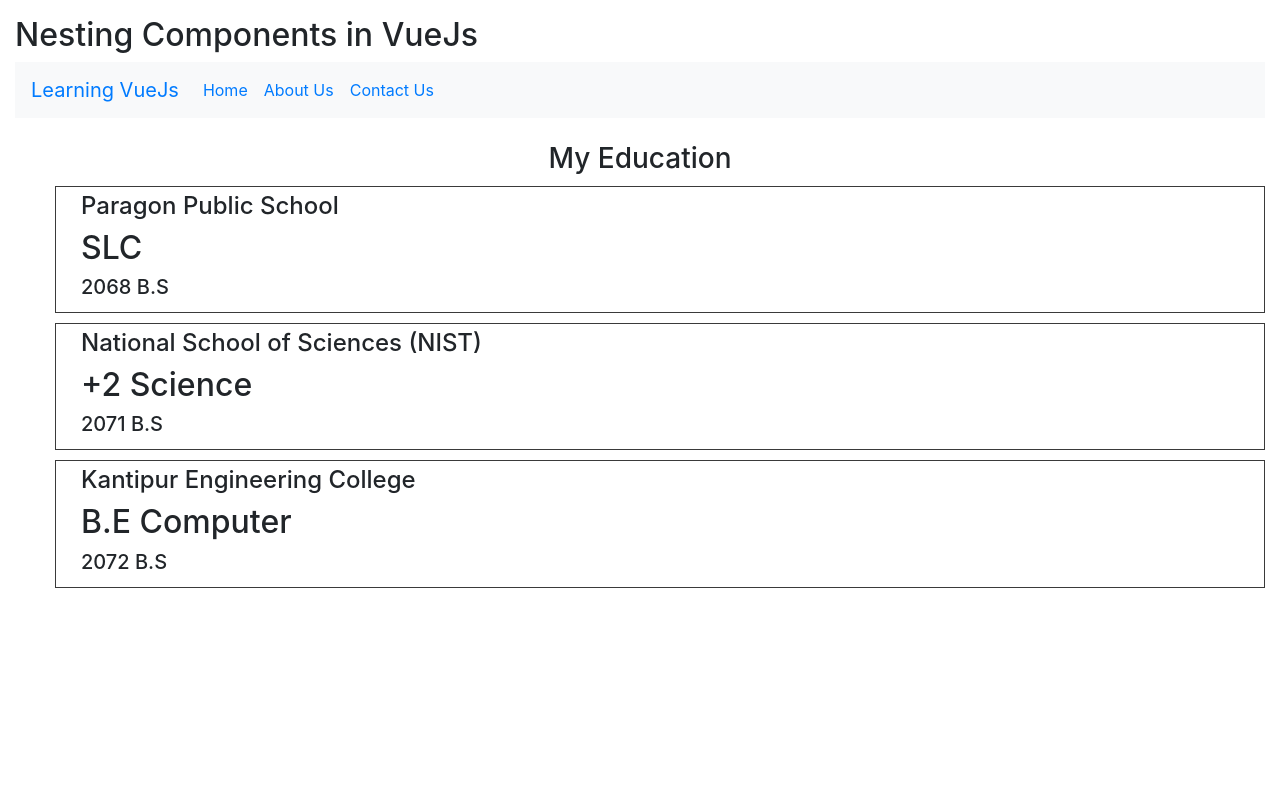
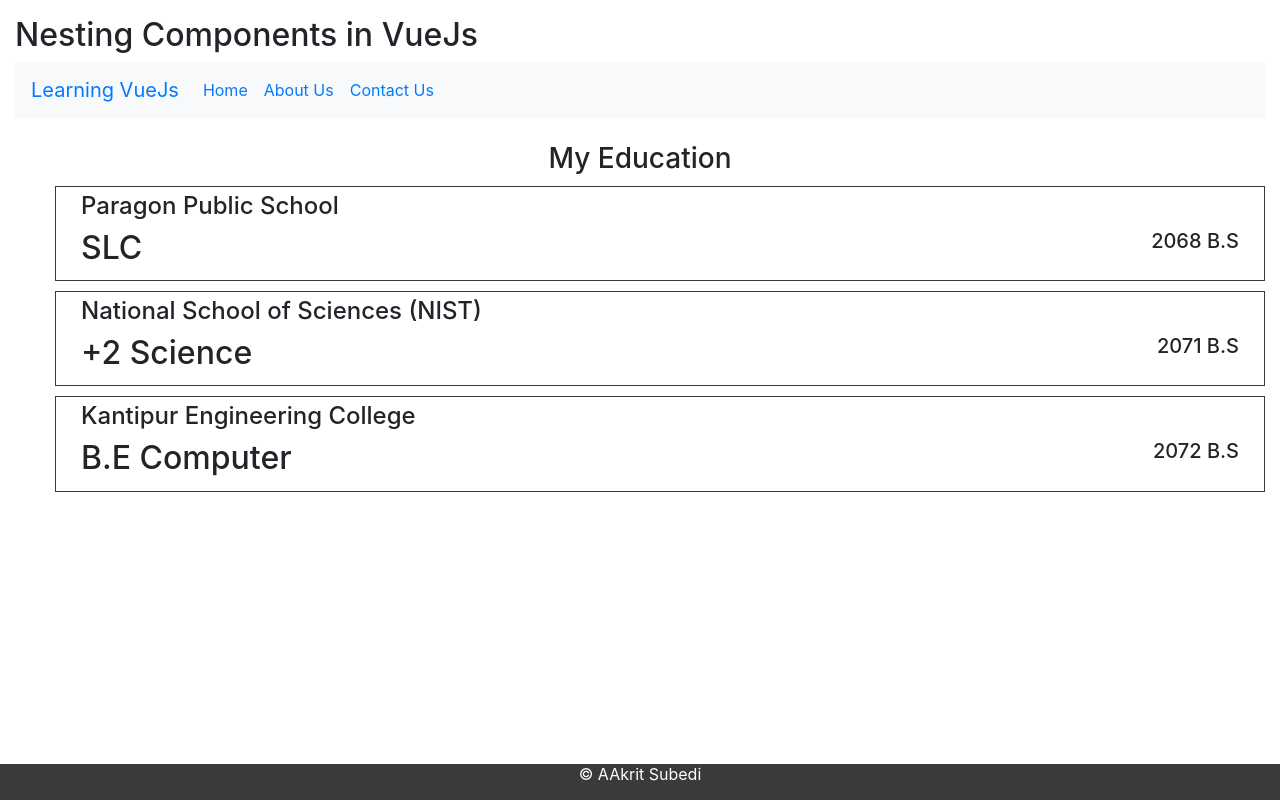
Before and after one commit to aakritsubedi/learning-vuejs, a Vue app: page /intermediate/nestingComponent in a window 1280 px wide. Built offline with nearby package versions, Linux system fonts and the light colour scheme.

Commit message:
Nesting Component: Integrate Footer and education list

```diff
--- a/src/components/13EducationList.vue
+++ b/src/components/13EducationList.vue
@@ -7,9 +7,9 @@
       v-on:click="edu.status = !edu.status"
     >
       <h4>{{edu.school}}</h4>
-      <div v-show="edu.status">
+      <div v-show="edu.status" class="clearfix">
+        <h5 class="float-right">{{edu.year}}</h5>
         <h2>{{edu.degree}}</h2>
-        <h5>{{edu.year}}</h5>
       </div>
     </li>
   </ul>
--- /dev/null
+++ b/src/components/13Footer.vue
@@ -0,0 +1,24 @@
+<template>
+  <div class="footer">
+    <p>&copy; AAkrit Subedi</p>
+  </div>
+</template>
+
+<script>
+export default {
+  name: "Footer"
+};
+</script>
+
+<style scoped>
+.footer {
+  position: fixed;
+  left: 0;
+  bottom: 0;
+  width: 100%;
+  line-height: 20px;
+  background-color: #3a3a3a;
+  color: white;
+  text-align: center;
+}
+</style>
--- a/src/views/13NestingComponent.vue
+++ b/src/views/13NestingComponent.vue
@@ -5,18 +5,21 @@
     <br>
     <h3 class="text-center" v-on:click="status = !status">My Education</h3>
     <EducationList v-show="this.status" v-bind:myEducation="myEducation" />
+    <Footer/>
   </div>
 </template>
 
 <script>
 import Navigation from '@/components/13Navigation';
 import EducationList from '@/components/13EducationList'
+import Footer from '@/components/13Footer'
 
 export default {
   name: "Nesting_Component",
   components: {
     Navigation,
-    EducationList
+    EducationList,
+    Footer
   },
   data() {
     return {
```
